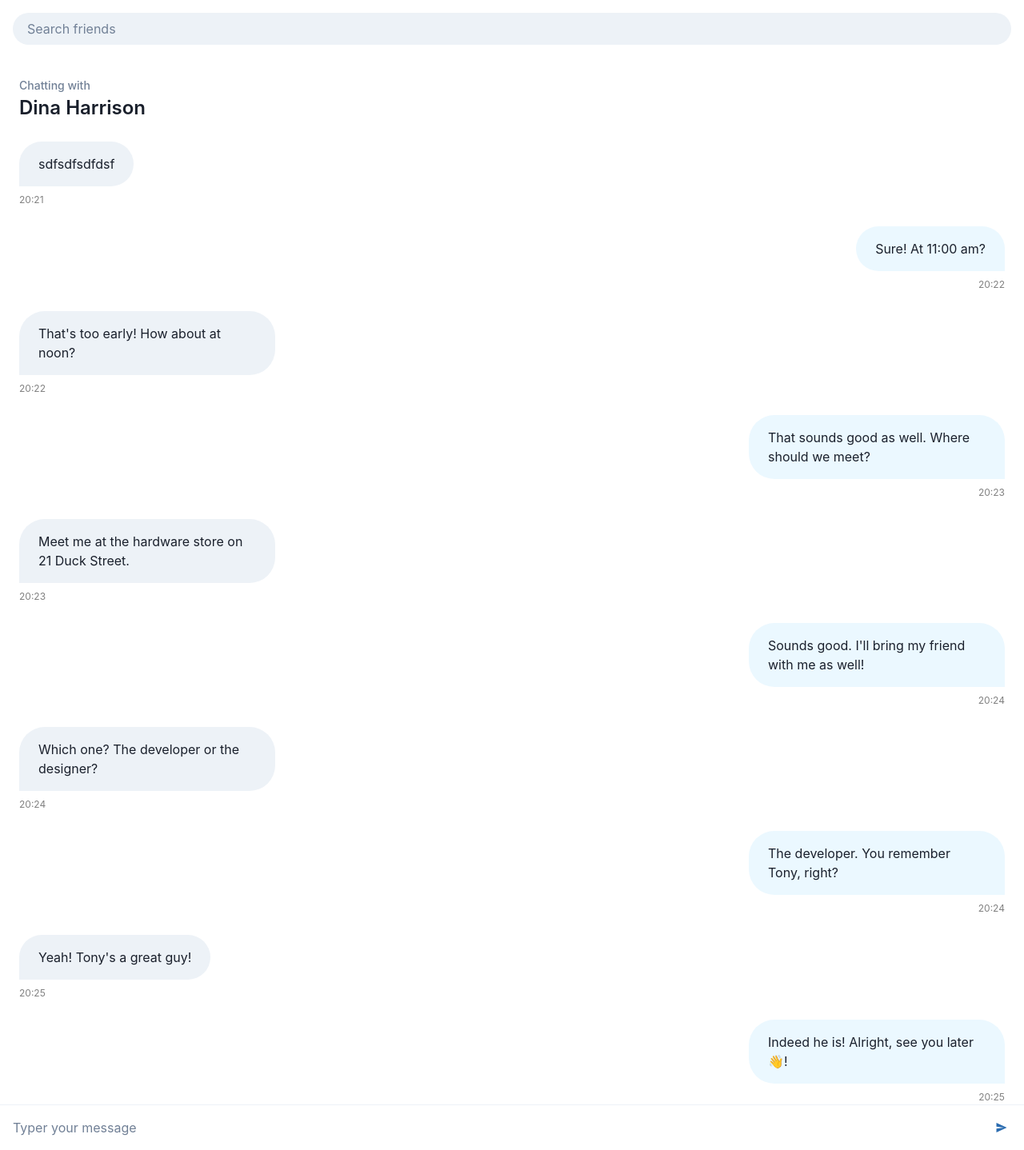
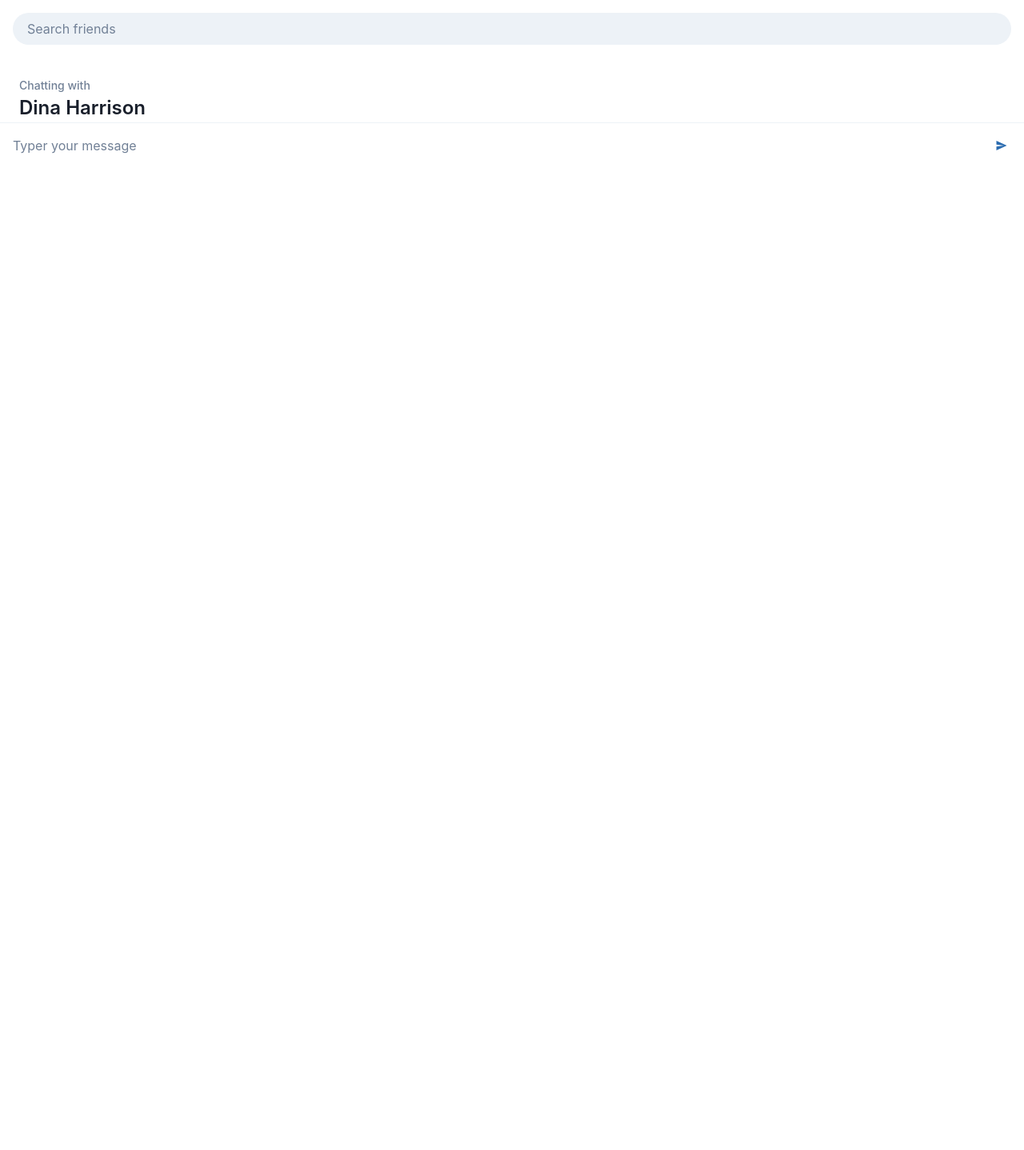
Before and after one commit to Khaliss47/temporaryChatApp, a Next.js app: page /components/Chat in a window 1280 px wide. Shown: the whole page at 80% size. After the commit the page ends 800 px from the top, so only its background shows below. Built offline with nearby package versions, Linux system fonts and the light colour scheme.

Commit message:
Chat message prototype data removed

```diff
--- a/pages/components/Chat.jsx
+++ b/pages/components/Chat.jsx
@@ -19,56 +19,7 @@ import {
 
 
   const messages = [
-    {
-      message: "sdfsdfsdfdsf",
-      from: "others",
-      dateSent: "20:21",
-    },
-    {
-      message: "Sure! At 11:00 am?",
-      from: "me",
-      dateSent: "20:22",
-    },
-    {
-      message: "That's too early! How about at noon?",
-      from: "others",
-      dateSent: "20:22",
-    },
-    {
-      message: "That sounds good as well. Where should we meet?",
-      from: "me",
-      dateSent: "20:23",
-    },
-    {
-      message: "Meet me at the hardware store on 21 Duck Street.",
-      from: "others",
-      dateSent: "20:23",
-    },
-    {
-      message: "Sounds good. I'll bring my friend with me as well!",
-      from: "me",
-      dateSent: "20:24",
-    },
-    {
-      message: "Which one? The developer or the designer?",
-      from: "others",
-      dateSent: "20:24",
-    },
-    {
-      message: "The developer. You remember Tony, right?",
-      from: "me",
-      dateSent: "20:24",
-    },
-    {
-      message: "Yeah! Tony's a great guy!",
-      from: "others",
-      dateSent: "20:25",
-    },
-    {
-      message: "Indeed he is! Alright, see you later 👋!",
-      from: "me",
-      dateSent: "20:25",
-    },
+
   ];
 
   function Chat() {
```
